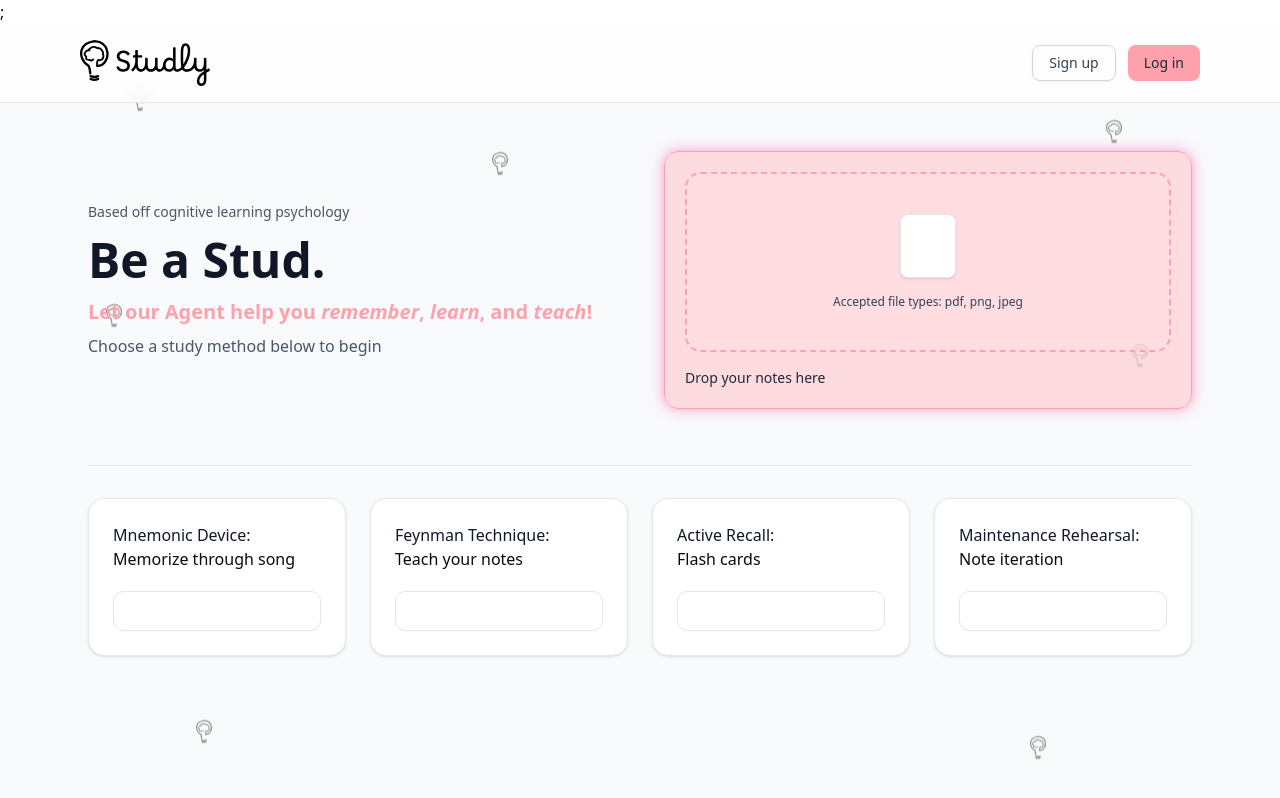
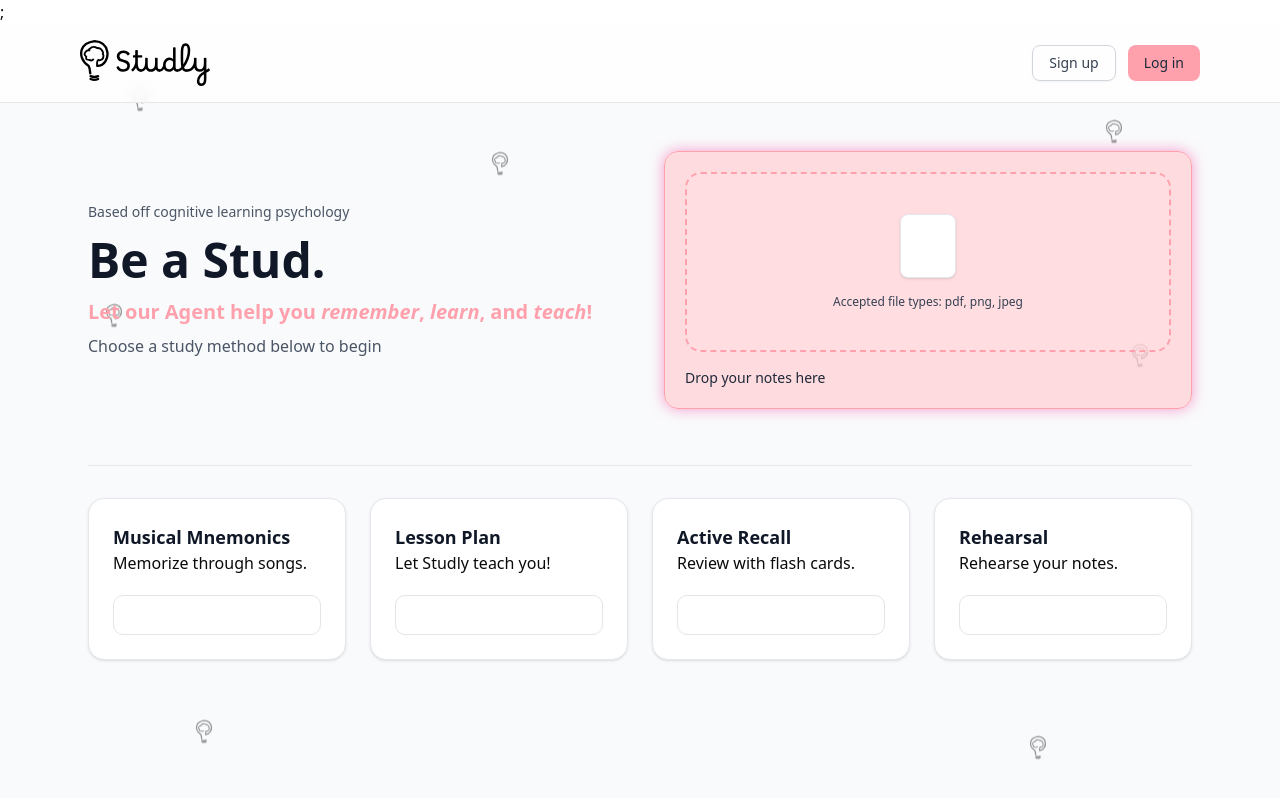
Before and after one commit to eamongordon/studly, a Next.js app: page / in a window 1280 px wide. Shown: the top 798 px of the page. Built offline with nearby package versions, Linux system fonts and the light colour scheme; no server answers.

Commit message:
feat: update text messages

```diff
--- a/app/page.tsx
+++ b/app/page.tsx
@@ -252,8 +252,8 @@ export default function Home () {
     }
   `}
             >
-              <div className='font-medium text-gray-900'>Mnemonic Device:</div>
-              <span>Memorize through song</span>
+              <div className='font-semibold text-lg text-gray-900'>Musical Mnemonics</div>
+              <span>Memorize through songs.</span>
 
               <div
                 className={`mt-5 h-10 w-full rounded-lg border transition p-2 text-center
@@ -283,10 +283,10 @@ export default function Home () {
     }
   `}
             >
-              <div className='font-medium text-gray-900'>
-                Feynman Technique:
+              <div className='font-semibold text-lg text-gray-900'>
+               Lesson Plan
               </div>
-              <span>Teach your notes</span>
+              <span>Let Studly teach you!</span>
               <div
                 className={`mt-5 h-10 w-full rounded-lg border transition p-2 text-center
       ${
@@ -315,8 +315,8 @@ export default function Home () {
     }
   `}
             >
-              <div className='font-medium text-gray-900'>Active Recall:</div>
-              <span>Flash cards</span>
+              <div className='font-semibold text-lg text-gray-900'>Active Recall</div>
+              <span>Review with flash cards.</span>
               <div
                 className={`mt-5 h-10 w-full rounded-lg border transition p-2 text-center
       ${
@@ -345,10 +345,10 @@ export default function Home () {
     }
   `}
             >
-              <div className='font-medium text-gray-900'>
-                Maintenance Rehearsal:
+              <div className='font-semibold text-lg text-gray-900'>
+                Rehearsal
               </div>
-              <span>Note iteration</span>
+              <span>Rehearse your notes.</span>
               <div
                 className={`mt-5 h-10 w-full rounded-lg border transition p-2 text-center
       ${
```
